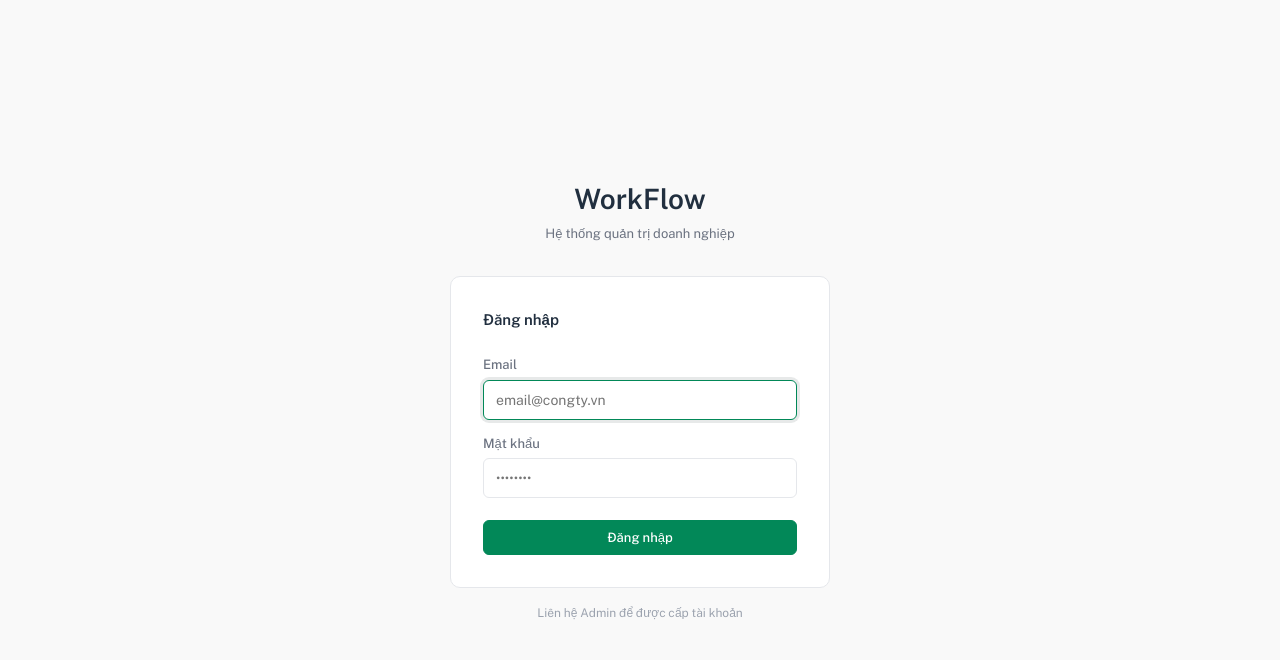
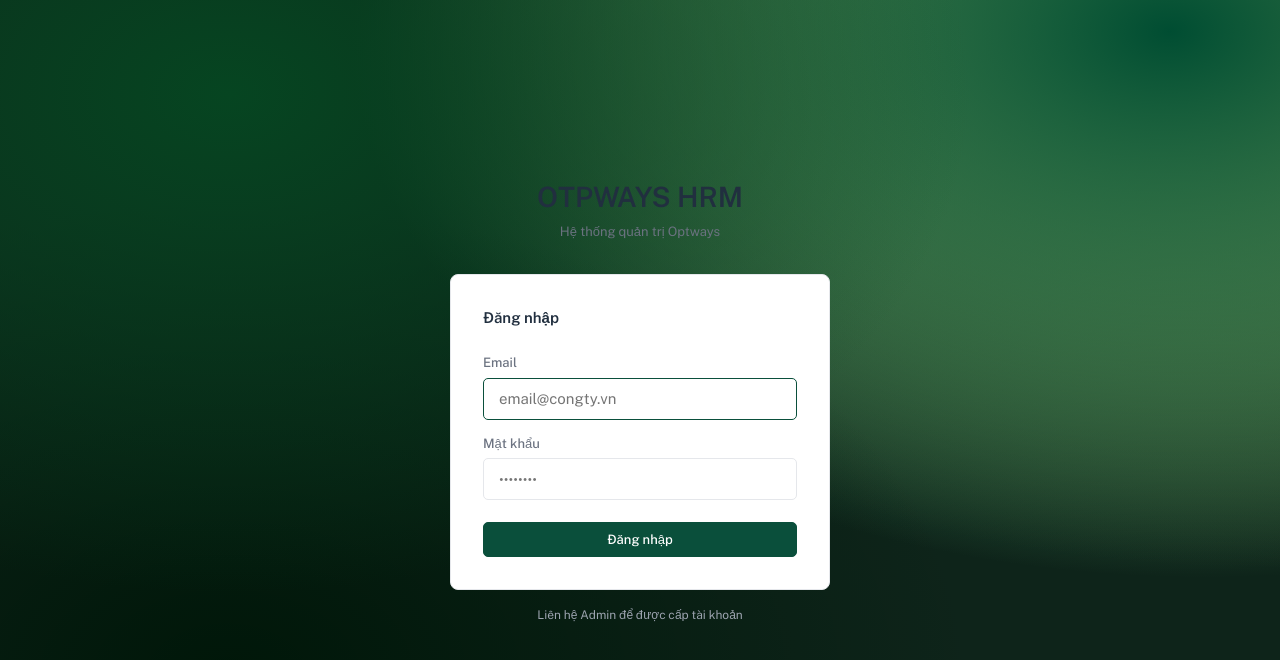
Before and after one commit to thieny298/hrmapp, a React (Vite) app: page /login in a window 1280 px wide. Shown: the top 660 px of the page. Built offline with nearby package versions, Linux system fonts and the light colour scheme; no server answers.

Commit message:
update style

```diff
--- a/src/index.css
+++ b/src/index.css
@@ -2,10 +2,11 @@
 
 :root {
   --font: 'Public Sans', sans-serif;
-  --primary: #028858;
-  --primary-hover: #00a76f;
+  --primary: #0a4f3b;
+  --primary-hover: #0f6049;
   --primary-bg: rgba(22,47,44,0.08);
   --primary-light: rgba(22,47,44,0.04);
+  --_gradient: radial-gradient(at 17.9% 11.7%, #064521 0px, transparent 50%), radial-gradient(at 17.7% 84.3%, #001709 0px, transparent 50%), radial-gradient(at 91.4% 3.9%, #004d32 0px, transparent 50%), radial-gradient(at 98.6% 1.4%, #ab9a3e78 0px, transparent 50%), radial-gradient(at 94.1% 5.2%, #9aed9c 0px, transparent 50%);
   --accent: #b5895a;
   --bg: #f9f9f9;
   --surface: #ffffff;
@@ -20,7 +21,7 @@
   --blue: #185FA5; --blue-bg: #E6F1FB; --blue-text: #0C447C;
   --orange-light: #fff7ed;
   --gray-bg: #F1EFE8; --gray-text: #5F5E5A;
-  --radius: 6px; --radius-lg: 10px;
+  --radius: 5px; --radius-lg: 8px;
   --shadow: 0 1px 3px rgba(0,0,0,0.07);
   --sidebar-w: 240px; --sidebar-collapsed: 64px;
 }
@@ -151,10 +152,10 @@
 .form-group { margin-bottom: 14px; }
 .form-label { display: block; font-size: 13px; font-weight: 500; color: var(--text-2); margin-bottom: 5px; }
 .req { color: var(--red); margin-left: 2px; }
-.form-input, .form-select, .form-textarea { width: 100%; padding: 9px 12px; border: 1px solid var(--border); border-radius: var(--radius); font-size: 14px; font-family: var(--font); color: var(--text); background: var(--surface); outline: none; transition: border-color 0.12s, box-shadow 0.12s; height: 40px; }
+.form-input, .form-select, .form-textarea { width: 100%; padding: 10px 15px; border: 1px solid var(--border); border-radius: var(--radius); font-size: 15px; font-family: var(--font); color: var(--text); background: var(--surface); outline: none; transition: border-color 0.12s, box-shadow 0.12s; min-height: 42px; }
 .form-textarea { height: auto; min-height: 80px; resize: vertical; }
 .form-input:hover, .form-select:hover { border-color: var(--border-strong); }
-.form-input:focus, .form-select:focus, .form-textarea:focus { border-color: var(--primary); box-shadow: 0 0 0 3px rgba(22,47,44,0.1); }
+.form-input:focus, .form-select:focus, .form-textarea:focus { border-color: var(--primary); }
 .form-row { display: grid; grid-template-columns: 1fr 1fr; gap: 12px; }
 .form-row-3 { display: grid; grid-template-columns: 1fr 1fr 1fr; gap: 12px; }
 .form-error { font-size: 11px; color: var(--red); margin-top: 4px; }
--- a/src/pages/LoginPage.jsx
+++ b/src/pages/LoginPage.jsx
@@ -20,12 +20,12 @@
   return (
     <div style={{
       minHeight: '100vh', display: 'flex', alignItems: 'center', justifyContent: 'center',
-      background: 'var(--bg)', padding: '1rem'
+      background: 'var(--_gradient) #0e241a', padding: '1rem'
     }}>
       <div style={{ width: '100%', maxWidth: '380px' }}>
         <div style={{ textAlign: 'center', marginBottom: '2rem' }}>
-          <div style={{ fontSize: '28px', fontWeight: '700', marginBottom: '4px' }}>WorkFlow</div>
-          <div style={{ fontSize: '13px', color: 'var(--text-2)' }}>Hệ thống quản trị doanh nghiệp</div>
+          <div style={{ fontSize: '28px', fontWeight: '700', marginBottom: '4px' }}>OTPWAYS HRM</div>
+          <div style={{ fontSize: '13px', color: 'var(--text-2)' }}>Hệ thống quản trị Optways</div>
         </div>
 
         <div className="card" style={{ padding: '2rem' }}>
```
